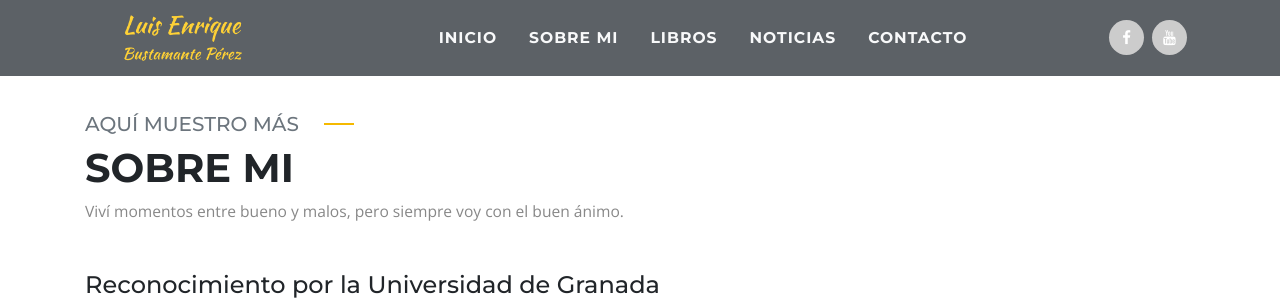
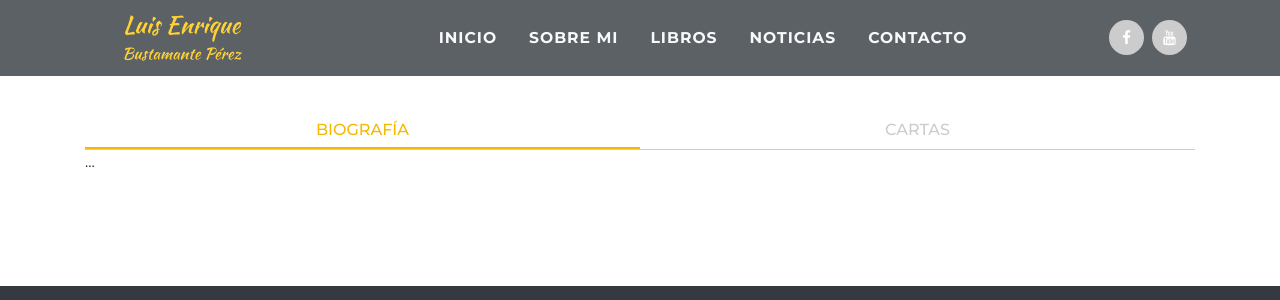
Before and after one commit to christiancazu/enrique_web, a Nuxt app: page /about in a window 1280 px wide. Shown: the top 300 px of the page. Built offline with nearby package versions, Linux system fonts and the light colour scheme.

Commit message:
advanced about me

```diff
--- a/assets/scss/_about.page.scss
+++ b/assets/scss/_about.page.scss
@@ -91,3 +91,16 @@
 //         }
 //     }
 // }
+#tabsAbout {
+    // padding-bottom: .1rem;
+    border-bottom: 1px solid #ccc;
+
+    .nav-link {
+        text-transform: uppercase;
+    }
+    .nav-link.active,
+  .show > .nav-link {
+      border-bottom: 2px solid $primary ;
+      border-radius: 0px;
+  }
+}
--- a/assets/scss/_variables.scss
+++ b/assets/scss/_variables.scss
@@ -66,3 +66,9 @@ $margin-y-section: 3rem;
 
 //pages
 $margin-y-page: 7rem;
+
+//tabs navbs
+$link-color: #ccc;
+$link-hover-color: $primary;
+$nav-pills-link-active-color: $primary;
+$nav-pills-link-active-bg: transparent;
--- a/pages/about/index.vue
+++ b/pages/about/index.vue
@@ -1,6 +1,55 @@
 <template>
   <div class="container about-page">
-    <header-section
+    <ul
+      id="tabsAbout"
+      class="nav nav-pills nav-justified"
+      role="tablist"
+    >
+      <li class="nav-item">
+        <a
+          id="home-tab"
+          class="nav-link active h6 mb-0"
+          data-toggle="tab"
+          href="#home"
+          role="tab"
+          aria-controls="home"
+          aria-selected="true"
+        >Biografía</a>
+      </li>
+      <li class="nav-item">
+        <a
+          id="profile-tab"
+          class="nav-link h6 mb-0"
+          data-toggle="tab"
+          href="#profile"
+          role="tab"
+          aria-controls="profile"
+          aria-selected="false"
+        >Cartas</a>
+      </li>
+    </ul>
+    <div
+      id="myTabContent"
+      class="tab-content"
+    >
+      <div
+        id="home"
+        class="tab-pane fade show active"
+        role="tabpanel"
+        aria-labelledby="home-tab"
+      >
+        ...
+      </div>
+      <div
+        id="profile"
+        class="tab-pane fade"
+        role="tabpanel"
+        aria-labelledby="profile-tab"
+      >
+        ...
+      </div>
+    </div>
+    <!-- <header-section
       :attach="header.attach"
       :title="header.title"
       :description="header.description"
@@ -15,18 +64,18 @@
       :body="about.body"
       :footer="about.footer"
       :reverse="!!(i % 2)"
-    />
+    /> -->
   </div>
 </template>
 
 <script>
-import HeaderSection from '~/components/HeaderSection'
-import History from '~/components/History'
+// import HeaderSection from '~/components/HeaderSection'
+// import History from '~/components/History'
 import { IMG_BASE_PATH } from '~/config/constants'
 import { mapState } from 'vuex'
 export default {
   components: {
-    HeaderSection, History
+    // HeaderSection, History
   },
   data () {
     return {
```
